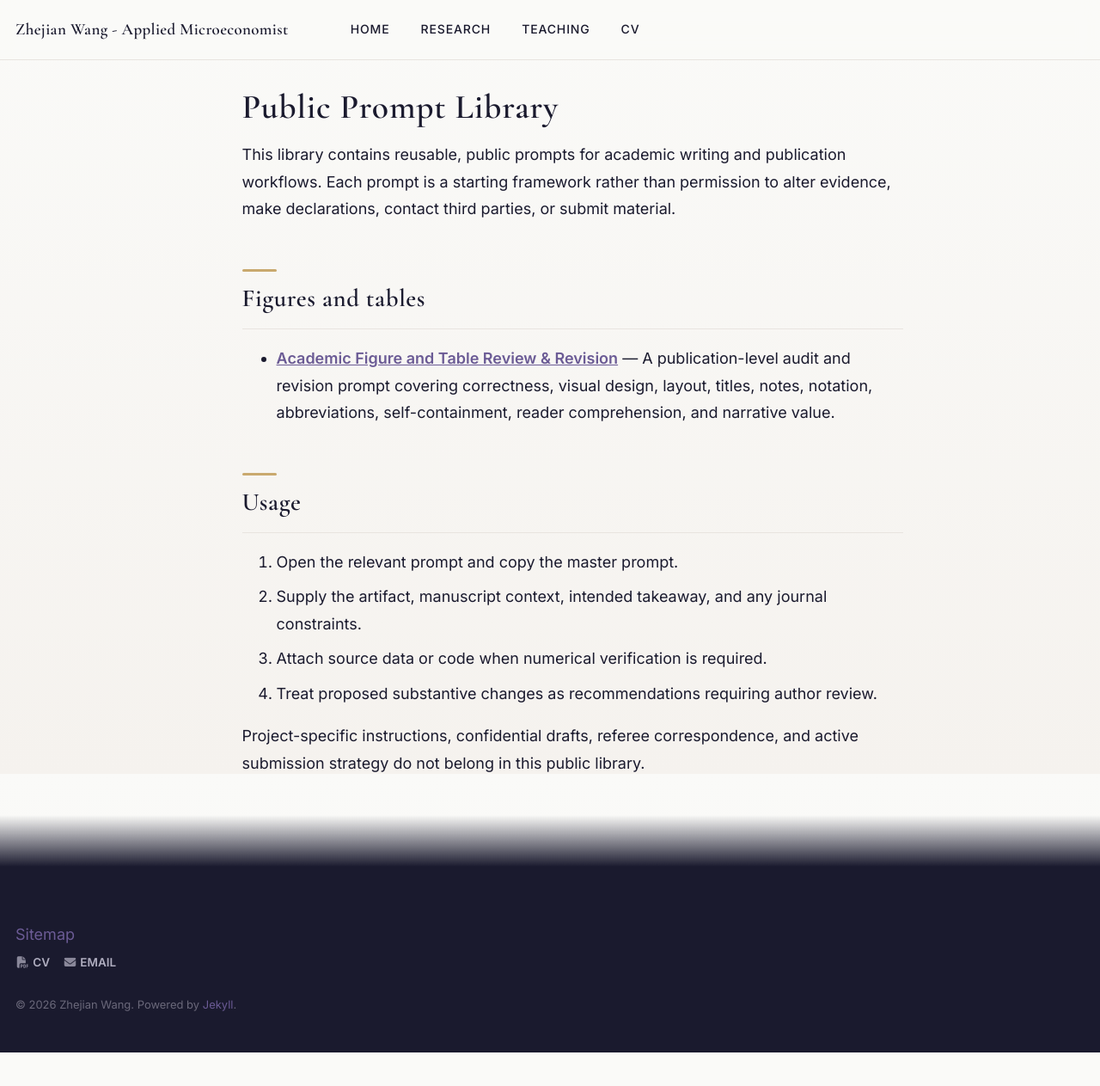
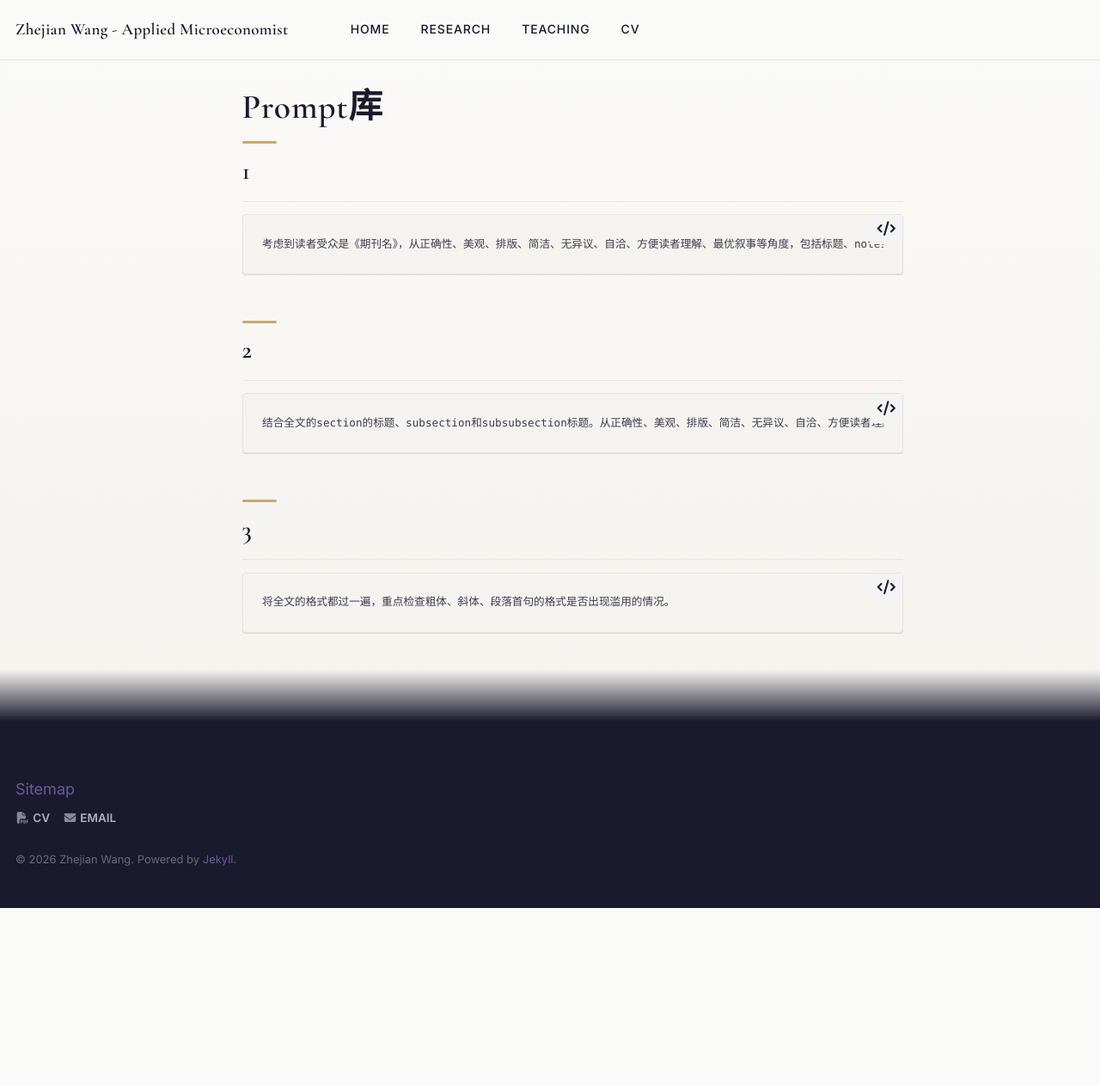
Before and after one commit to zhejianw/zhejianw.github.io, a Jekyll site: the page built from ai/prompts/index.md, in a window 1280 px wide and 1386 px high. Shown: the top 1263 px of the window at 86% size. Built offline with Jekyll 4.4.1, drawn with Linux system fonts in a browser that asks for light colours; a script that is not in the unit is left out.

Commit message:
Replace prompt library with the three author-provided prompts only

```diff
--- a/ai/prompts/index.md
+++ b/ai/prompts/index.md
@@ -1,9 +1,9 @@
 ---
 layout: single
-title: "Public Prompt Library"
+title: "Prompt库"
 permalink: /ai/prompts/
 author_profile: false
-lang: en
+lang: zh-CN
 sitemap: false
 noindex: true
 visibility: public
@@ -11,17 +11,20 @@ status: current
 last_updated: 2026-08-26
 ---
 
-This library contains reusable, public prompts for academic writing and publication workflows. Each prompt is a starting framework rather than permission to alter evidence, make declarations, contact third parties, or submit material.
+## 1
 
-## Figures and tables
+~~~text
+考虑到读者受众是《期刊名》，从正确性、美观、排版、简洁、无异议、自洽、方便读者理解、最优叙事等角度，包括标题、notes、里面的数学符号、缩写符号等等。
+~~~
 
-- [**Academic Figure and Table Review & Revision**](/ai/prompts/figure-table-review/) — A publication-level audit and revision prompt covering correctness, visual design, layout, titles, notes, notation, abbreviations, self-containment, reader comprehension, and narrative value.
+## 2
 
-## Usage
+~~~text
+结合全文的section的标题、subsection和subsubsection标题。从正确性、美观、排版、简洁、无异议、自洽、方便读者理解  。
+~~~
 
-1. Open the relevant prompt and copy the master prompt.
-2. Supply the artifact, manuscript context, intended takeaway, and any journal constraints.
-3. Attach source data or code when numerical verification is required.
-4. Treat proposed substantive changes as recommendations requiring author review.
+## 3
 
-Project-specific instructions, confidential drafts, referee correspondence, and active submission strategy do not belong in this public library.
+~~~text
+将全文的格式都过一遍，重点检查粗体、斜体、段落首句的格式是否出现滥用的情况。
+~~~
```
Also changed, not shown: ai/prompts/figure-table-review.md (deleted, +0 -165 lines).
